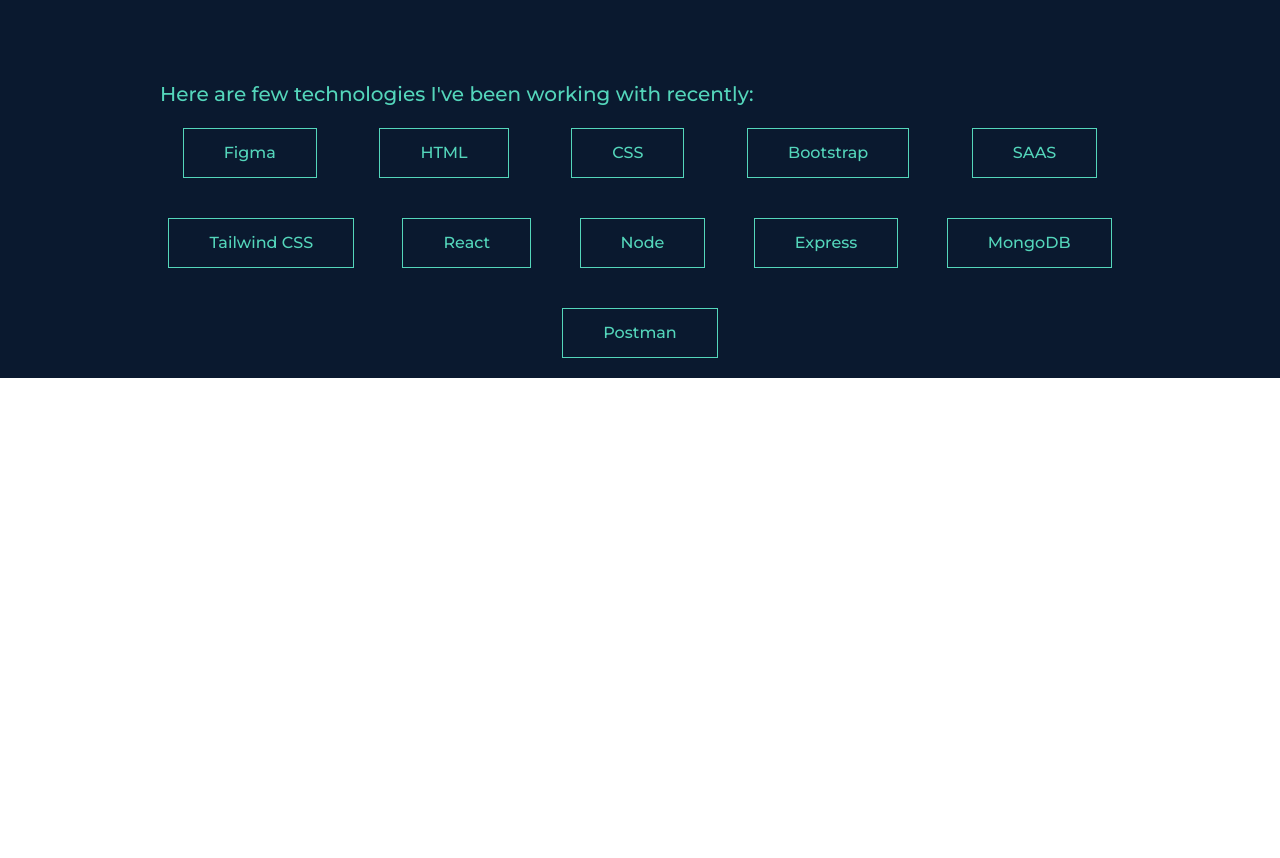
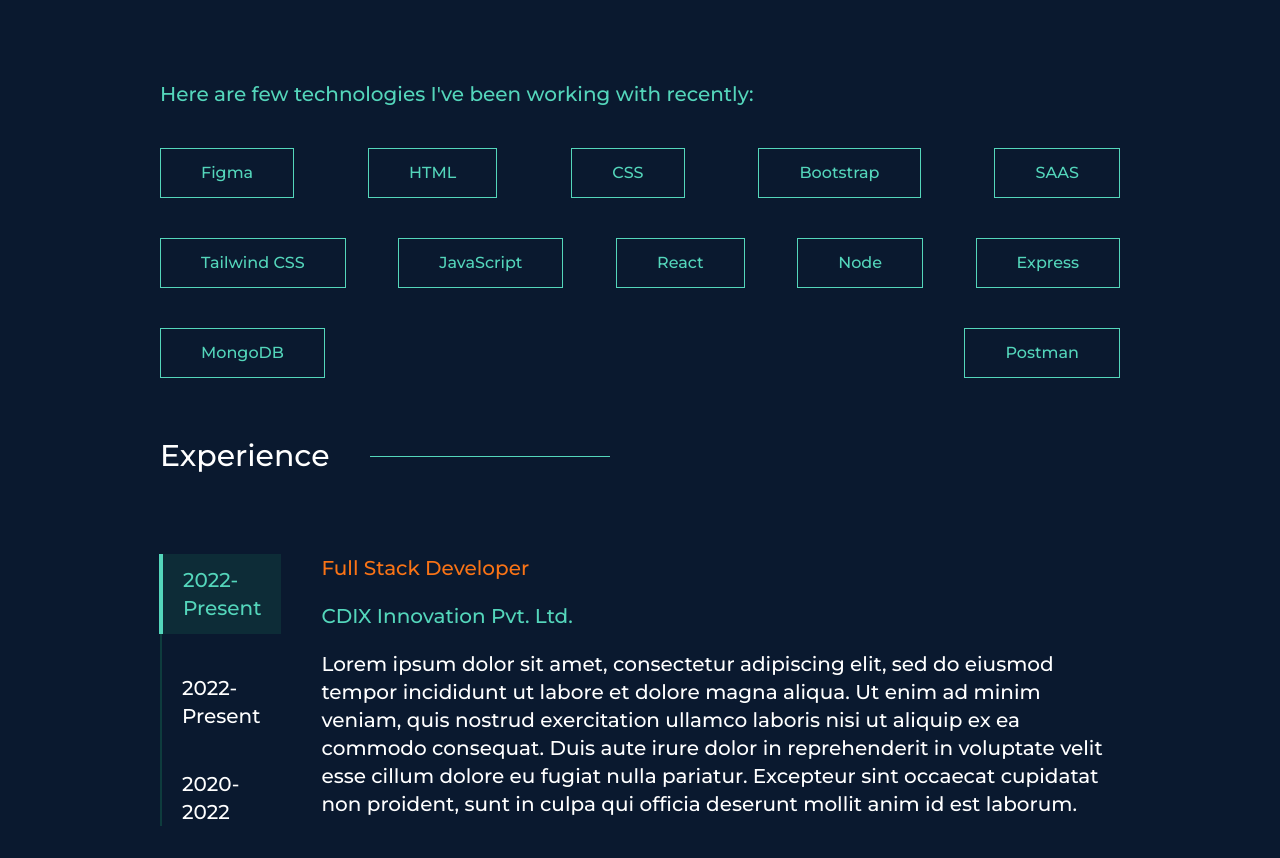
Before and after one commit to Naveen-McDev/Portfolio-frontend, a React (Create React App) app: page / in a window 1280 px wide. Shown: the part 1240-2098 px from the top of the page. Before the commit the page ends 1618 px from the top, so only its background shows below. Built offline with nearby package versions, Linux system fonts and the light colour scheme; no server answers.

Commit message:
experience

```diff
--- a/src/pages/home/About.js
+++ b/src/pages/home/About.js
@@ -9,6 +9,7 @@
     "Bootstrap",
     "SAAS",
     "Tailwind CSS",
+    "JavaScript",
     "React",
     "Node",
     "Express",
@@ -47,10 +48,10 @@
         </div>
       </div>
       <div className="py-5">
-        <h1 className="text-tertiary text-xl">
+        <h1 className="text-tertiary text-xl mb-10">
           Here are few technologies I've been working with recently:
         </h1>
-        <div className="flex flex-wrap justify-evenly gap-10 mt-5">
+        <div className="flex flex-wrap justify-between gap-10 mt-5">
         { skills.map((skill, index) => (
             <div className="border border-tertiary sm:w-[40%] sm:py-2 py-3 sm:px-5 px-10">
                 <h1 className="text-tertiary sm:text-sm sm:text-center">{skill}</h1>
--- /dev/null
+++ b/src/pages/home/Experiences.js
@@ -0,0 +1,27 @@
+import React, { useState } from "react";
+import SectionTitle from "../../components/SectionTitle";
+import {experiences} from "../../resources/experiences"
+
+function Experiences() {
+  const [selectedItemIndex, setSelectedItemIndex] = useState(0);
+  return <div>
+    <SectionTitle title={"Experience"} />
+    <div className="flex py-10 gap-10">
+      <div className="flex flex-col gap-10 border-l-2 border-[#135e4c82]">
+        {experiences.map((experience, index) => (
+          <div onClick={() => setSelectedItemIndex(index)} className="cursor-pointer">
+            <h1 className={`text-xl px-5 ${selectedItemIndex === index ? "text-tertiary border-tertiary border-l-4 -ml-[3px] bg-[#1a7f5a31] py-3" : "text-white"}`}>{experience.period}</h1>
+          </div>
+        ))}
+      </div>
+      <div className="flex flex-col gap-5">
+        <h1 className="text-secondary text-xl">{experiences[selectedItemIndex].title}</h1>
+        <h1 className="text-tertiary text-xl">{experiences[selectedItemIndex].company}</h1>
+        <p className="text-white text-xl">{experiences[selectedItemIndex].description}</p>
+      </div>
+    </div>
+  </div>
+
+}
+
+export default Experiences;
--- a/src/pages/home/index.js
+++ b/src/pages/home/index.js
@@ -1,6 +1,7 @@
 import React from "react";
 import Header from "../../components/Header";
 import About from "./About";
+import Experiences from "./Experiences";
 import Hero from "./Hero";
 
 function Home() {
@@ -9,6 +10,7 @@
       <Header />
       <Hero />
       <About />
+      <Experiences />
     </div>
   );
 }
--- /dev/null
+++ b/src/resources/experiences.js
@@ -0,0 +1,23 @@
+export const experiences = [
+  {
+    company: "CDIX Innovation Pvt. Ltd.",
+    title: "Full Stack Developer",
+    period: "2022-Present",
+    description:
+      "Lorem ipsum dolor sit amet, consectetur adipiscing elit, sed do eiusmod tempor incididunt ut labore et dolore magna aliqua. Ut enim ad minim veniam, quis nostrud exercitation ullamco laboris nisi ut aliquip ex ea commodo consequat. Duis aute irure dolor in reprehenderit in voluptate velit esse cillum dolore eu fugiat nulla pariatur. Excepteur sint occaecat cupidatat non proident, sunt in culpa qui officia deserunt mollit anim id est laborum.",
+  },
+  {
+    company: "Youtube",
+    title: "Web Developemet Instructor",
+    period: "2022-Present",
+    description:
+      "Lorem ipsum dolor sit amet, consectetur adipiscing elit, sed do eiusmod tempor incididunt ut labore et dolore magna aliqua. Ut enim ad minim veniam, quis nostrud exercitation ullamco laboris nisi ut aliquip ex ea commodo consequat. Duis aute irure dolor in reprehenderit in voluptate velit esse cillum dolore eu fugiat nulla pariatur. Excepteur sint occaecat cupidatat non proident, sunt in culpa qui officia deserunt mollit anim id est laborum.",
+  },
+  {
+    company: "Self-Employed",
+    title: "FreeLancer Achitect",
+    period: "2020-2022",
+    description:
+      "Lorem ipsum dolor sit amet, consectetur adipiscing elit, sed do eiusmod tempor incididunt ut labore et dolore magna aliqua. Ut enim ad minim veniam, quis nostrud exercitation ullamco laboris nisi ut aliquip ex ea commodo consequat. Duis aute irure dolor in reprehenderit in voluptate velit esse cillum dolore eu fugiat nulla pariatur. Excepteur sint occaecat cupidatat non proident, sunt in culpa qui officia deserunt mollit anim id est laborum.",
+  },
+];
```
